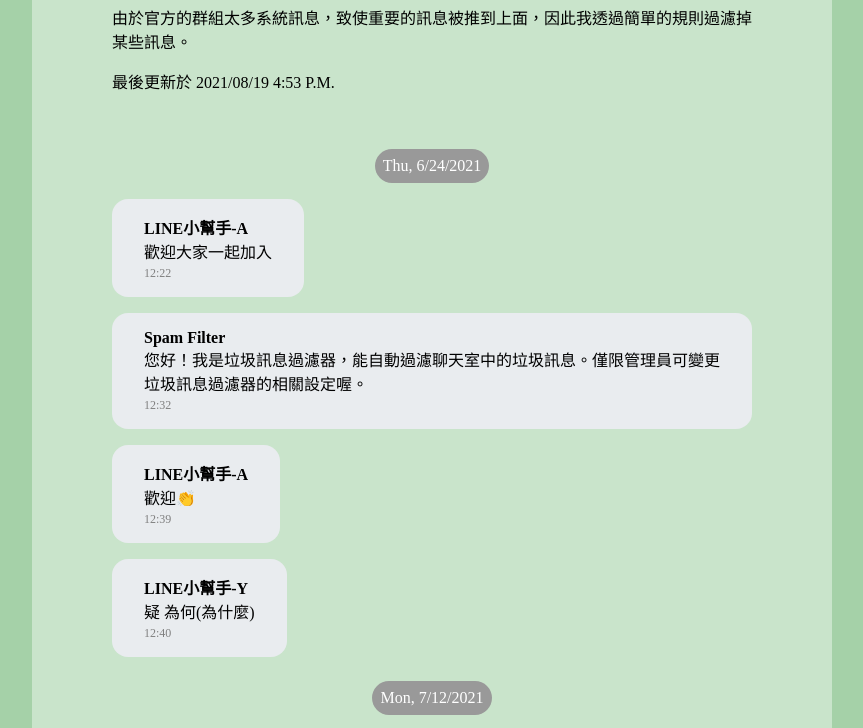
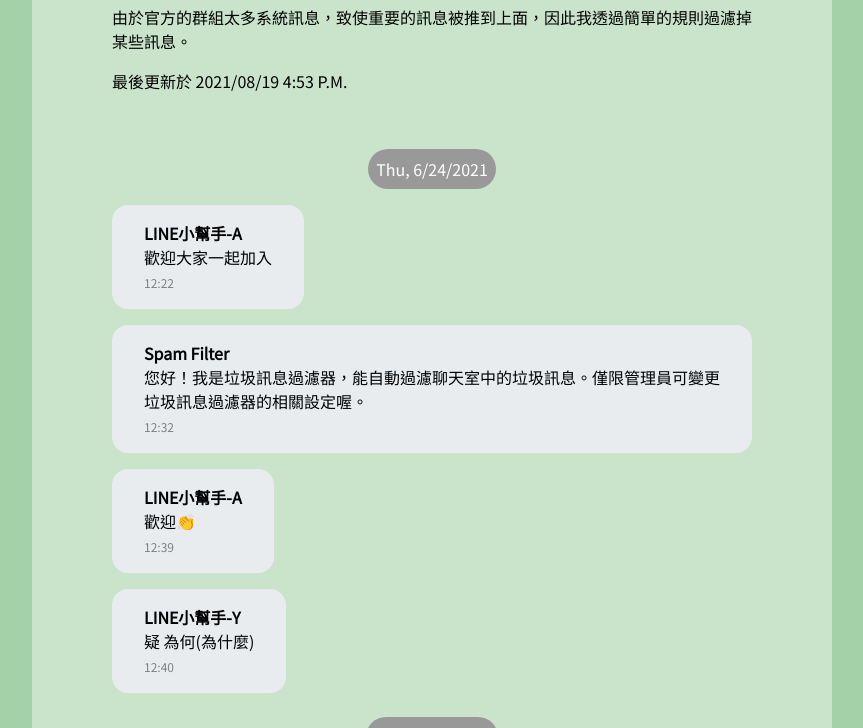
Before and after one commit to Alan-Kuan/LINE-Fresh-2021-OpenChat-Filter, a plain HTML site: page index.html in a window 1280 px wide. Shown: the part 94-822 px from the top of the page, without its empty margins (208-1071 px from the left). Drawn offline with nearby package versions, Linux system fonts and the light colour scheme.

Commit message:
Add: google font.

```diff
--- a/style.css
+++ b/style.css
@@ -1,6 +1,9 @@
+@import url('https://fonts.googleapis.com/css2?family=Noto+Sans+TC&display=swap');
+
 body {
     margin: 0;
     background-color: #a5d1a8;
+    font-family: 'Noto Sans TC', sans-serif;
 }
 h1 {
     margin-top: 0;
```
